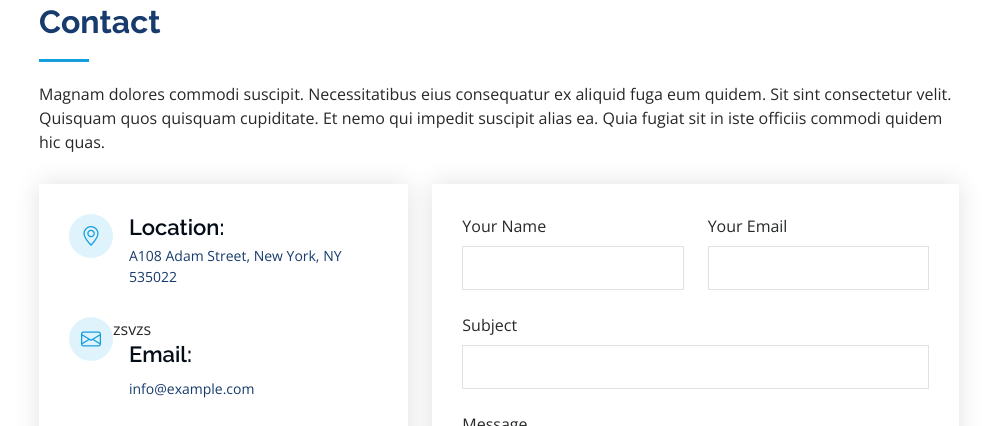
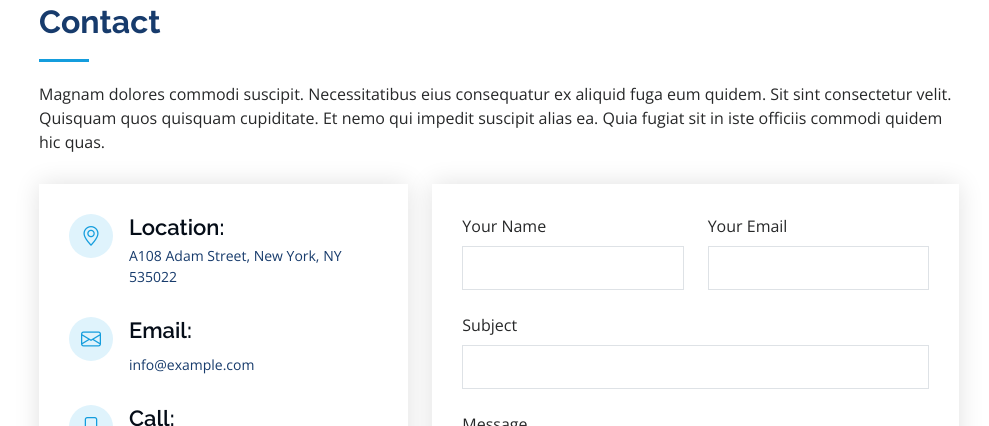
Before and after one commit to XaSaFa/XaSaFa.github.io, a plain HTML site: page index.html in a window 1280 px wide. Shown: the part 6020-6446 px from the top of the page, without its empty margins (291-1280 px from the left). Drawn offline with nearby package versions, Linux system fonts and the light colour scheme.

Commit message:
Update index.html

```diff
--- a/index.html
+++ b/index.html
@@ -569,7 +569,7 @@
                 <p>A108 Adam Street, New York, NY 535022</p>
               </div>
 
-              <div class="email"> zsvzs
+              <div class="email">
                 <i class="bi bi-envelope"></i>
                 <h4>Email:</h4>
                 <p>info@example.com</p>
```
